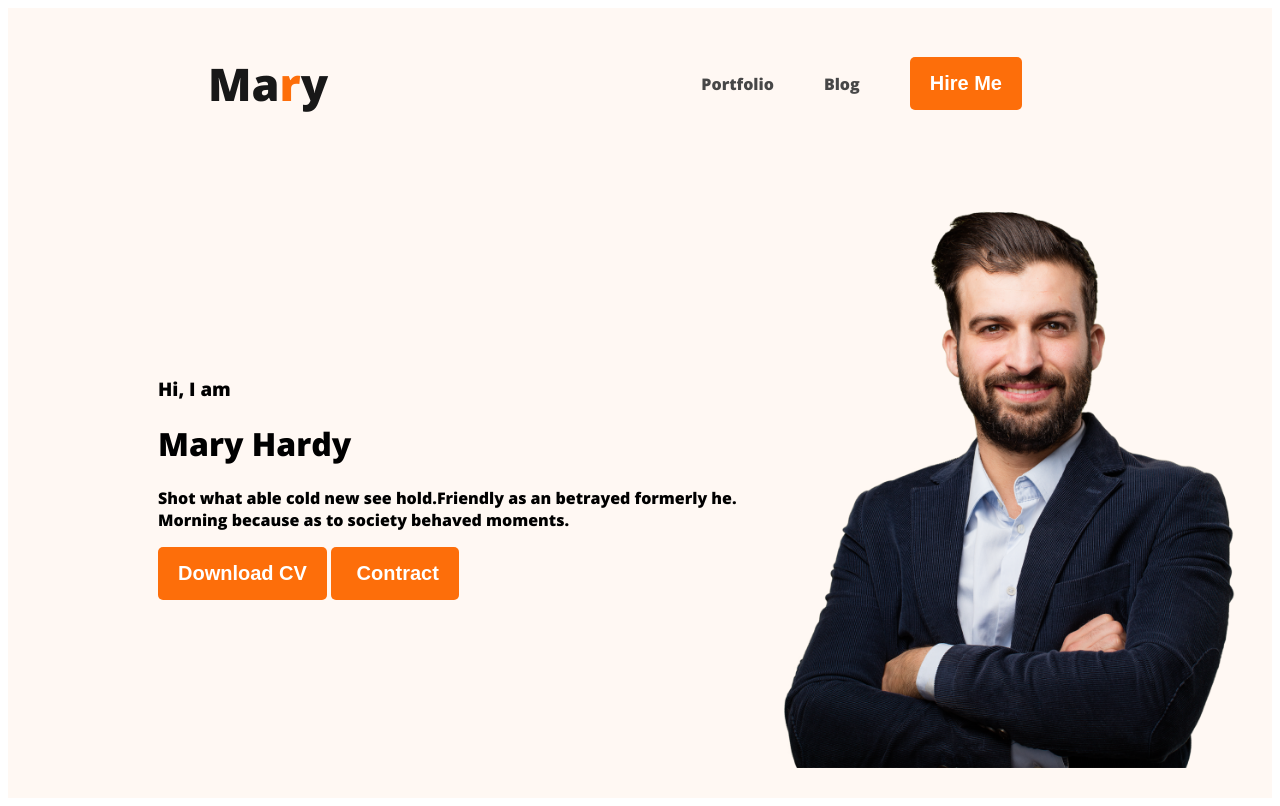
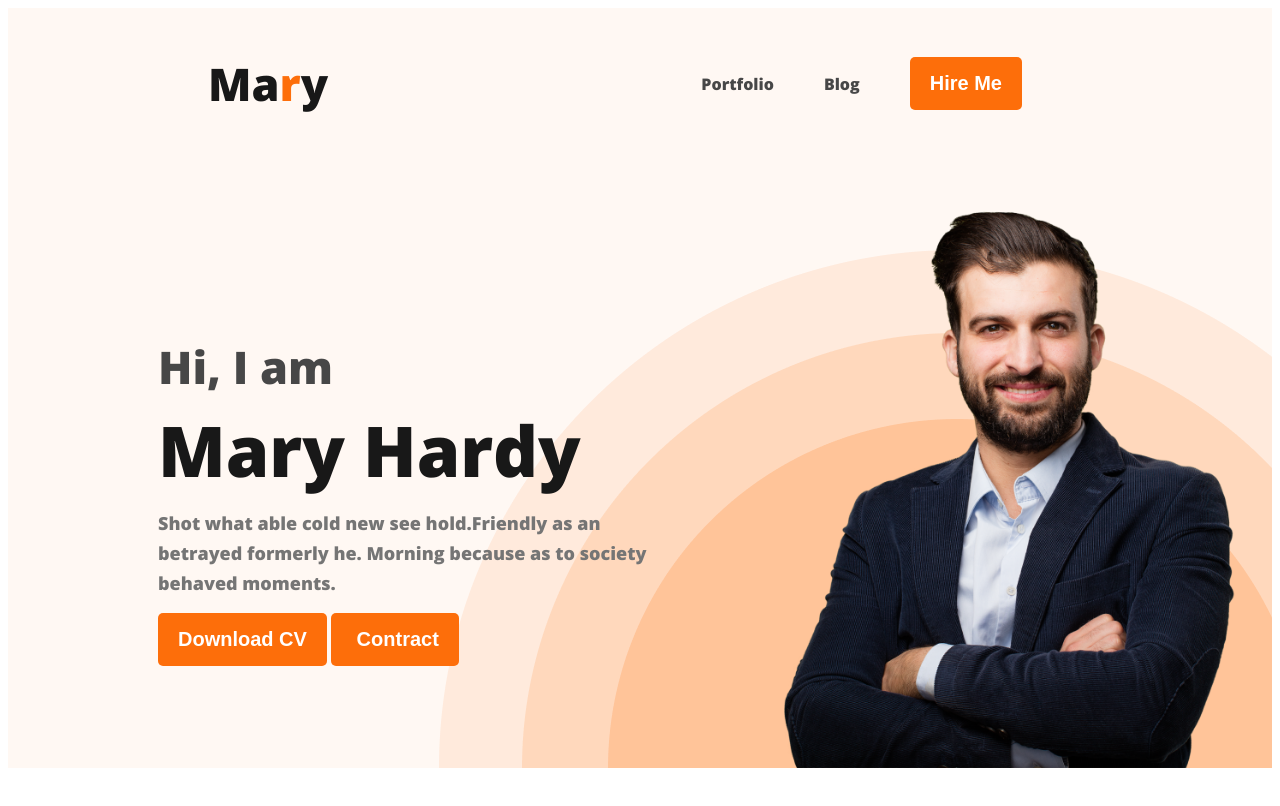
Before and after one commit to Sumsul-Huda/developer-portfolio, a plain HTML site: page index.html in a window 1280 px wide. Drawn offline with nearby package versions, Linux system fonts and the light colour scheme.

Commit message:
finshed my header section

```diff
--- a/index.html
+++ b/index.html
@@ -28,7 +28,7 @@
             <div class="banner-content">
                 <h3 class="banner-gratting">Hi, I  am</h3>
                 <h1 class="banner-title">Mary Hardy</h1>
-                <p>Shot what able cold new see hold.Friendly as an betrayed formerly he. Morning because as to society behaved moments.</p>
+                <p class="banner-discription">Shot what able cold new see hold.Friendly as an betrayed formerly he. Morning because as to society behaved moments.</p>
                 <button class="btn-primary">Download CV</button>
                 <button class="btn-primary"><img src="" alt=""> Contract</button>
             </div>
--- a/style/portfolio.css
+++ b/style/portfolio.css
@@ -46,14 +46,48 @@ nav a {
     text-decoration: none;
     color: #474747;
 }
-.header{
+
+.header {
     background-color: #FFF8F3;
+    background-image: url(../images/header_bg.png);
+    background-repeat: no-repeat;
+    background-position: bottom right;
 }
-.banner{
-    padding: 30px 30px 30px 150px;
+
+.banner {
+    padding: 30px 30px 0px 150px;
     display: flex;
     align-items: center;
+    justify-content: space-between;
 }
-.banner .profil-pic{
+.banner-content{
+    max-width: 500px;
+}
+
+.banner .profil-pic {
     width: 500px;
 }
+
+.banner-gratting {
+    color: #474747;
+    font-size: 45px;
+    font-weight: 600;
+    margin-bottom: 0;
+}
+
+.banner-title {
+    color: #181818;
+    font-size: 70px;
+    font-weight: 700;
+    margin-top: 5px;
+    margin-bottom: 0;
+}
+
+.banner-discription {
+    margin-top: 10px;
+    margin-bottom: 15px;
+    color: #757575;
+    font-size: 18px;
+    font-weight: 400;
+    line-height: 30px;
+}
```
